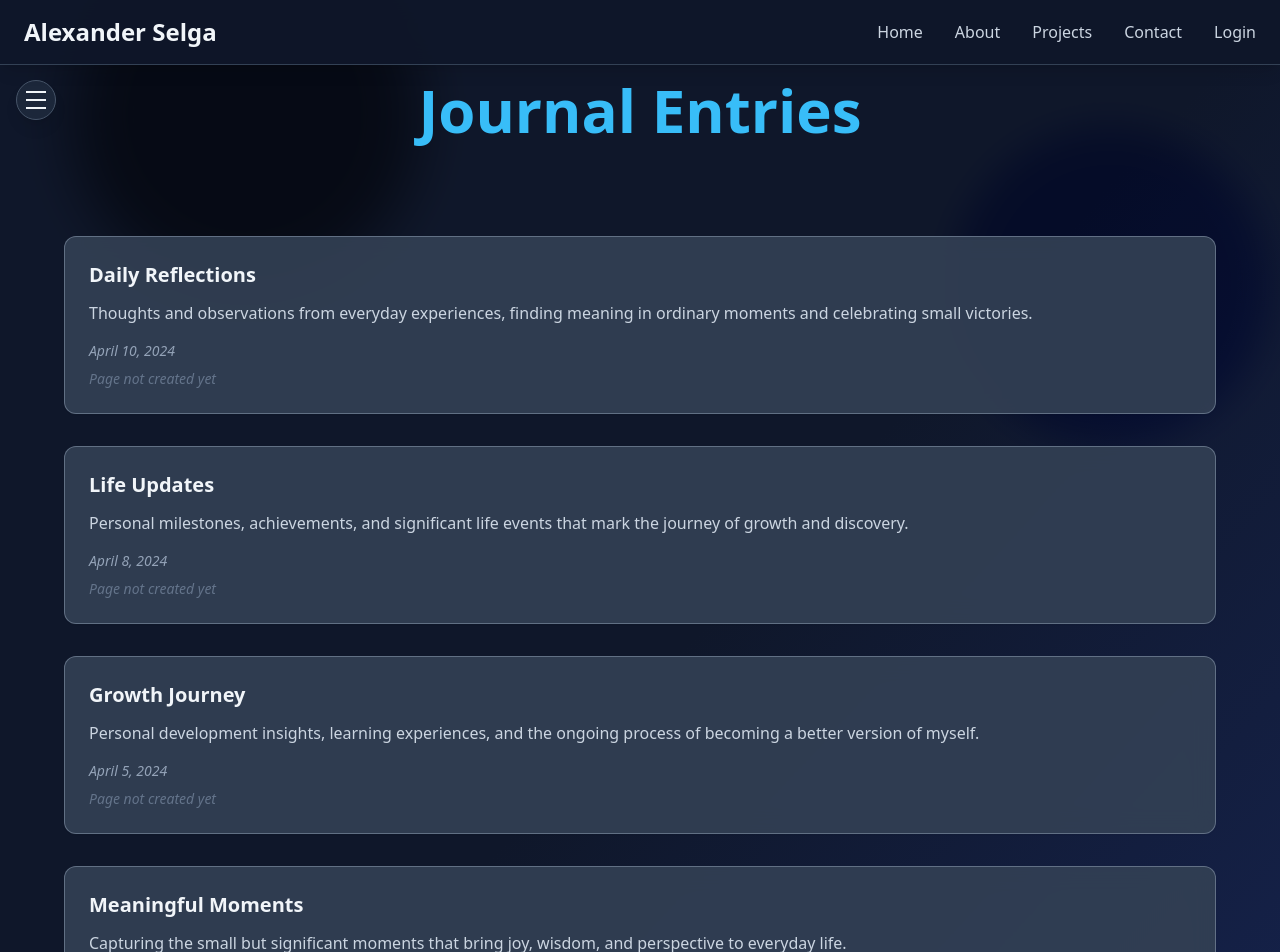
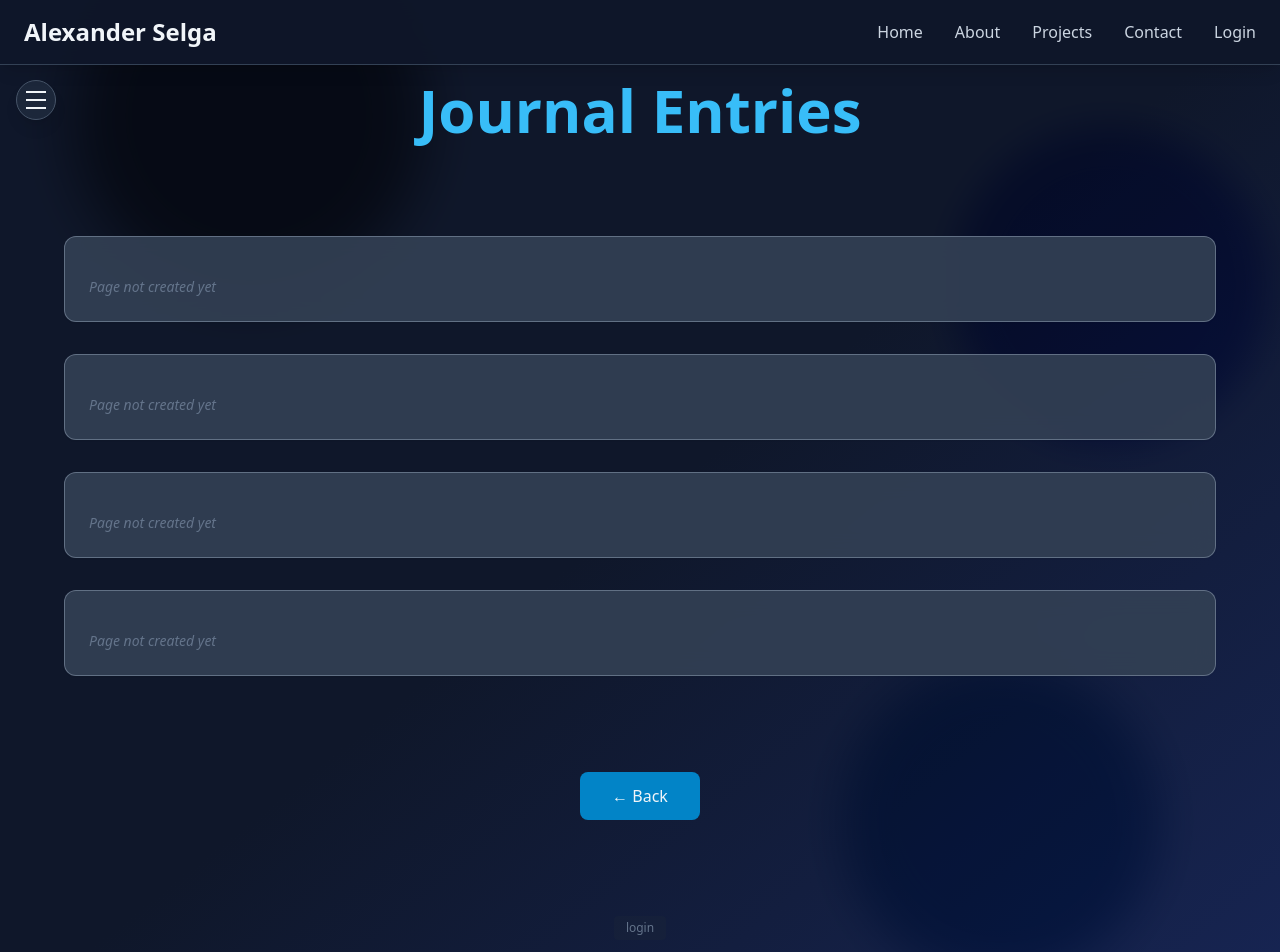
Before and after one commit to aselga96/portfolio-website, a React (Vite) app: page /journal-entries in a window 1280 px wide. Shown: the top 952 px of the page. Built offline with nearby package versions, Linux system fonts and the light colour scheme.

Commit message:
Make cards empty on Poems and JournalEntries pages - clear titles, descriptions, and dates

```diff
--- a/src/pages/JournalEntries.jsx
+++ b/src/pages/JournalEntries.jsx
@@ -11,38 +11,38 @@ export default function JournalEntries() {
   const [isEditing, setIsEditing] = useState(false)
   const navigate = useNavigate()
   const [journalData, setJournalData] = useState(() => {
-    // Load from localStorage or use default uncreated cards
+    // Load from localStorage or use default empty cards
     const savedData = localStorage.getItem('journalData')
     if (savedData) {
       return JSON.parse(savedData)
     }
     return [
       {
-        title: 'Daily Reflections',
-        description: 'Thoughts and observations from everyday experiences, finding meaning in ordinary moments and celebrating small victories.',
+        title: '',
+        description: '',
         link: null, // No individual page
-        date: 'April 10, 2024',
+        date: '',
         status: 'uncreated'
       },
       {
-        title: 'Life Updates',
-        description: 'Personal milestones, achievements, and significant life events that mark the journey of growth and discovery.',
+        title: '',
+        description: '',
         link: null, // No individual page
-        date: 'April 8, 2024',
+        date: '',
         status: 'uncreated'
       },
       {
-        title: 'Growth Journey',
-        description: 'Personal development insights, learning experiences, and the ongoing process of becoming a better version of myself.',
+        title: '',
+        description: '',
         link: null, // No individual page
-        date: 'April 5, 2024',
+        date: '',
         status: 'uncreated'
       },
       {
-        title: 'Meaningful Moments',
-        description: 'Capturing the small but significant moments that bring joy, wisdom, and perspective to everyday life.',
+        title: '',
+        description: '',
         link: null, // No individual page
-        date: 'April 3, 2024',
+        date: '',
         status: 'uncreated'
       }
     ]
--- a/src/pages/Poems.jsx
+++ b/src/pages/Poems.jsx
@@ -11,33 +11,33 @@ export default function Poems() {
   const [isEditing, setIsEditing] = useState(false)
   const navigate = useNavigate()
   const [poemsData, setPoemsData] = useState(() => {
-    // Load from localStorage or use default uncreated cards
+    // Load from localStorage or use default empty cards
     const savedData = localStorage.getItem('poemsData')
     if (savedData) {
       return JSON.parse(savedData)
     }
     return [
       {
-        title: 'Spiritual Reflections',
-        description: 'Finding faith in the storm, hearing divine whispers, building altars in ordinary places.',
+        title: '',
+        description: '',
         link: null, // No individual page
         status: 'uncreated'
       },
       {
-        title: 'Nature\'s Wisdom',
-        description: 'Forest patience, ocean changes, mountain strength through perseverance.',
+        title: '',
+        description: '',
         link: null, // No individual page
         status: 'uncreated'
       },
       {
-        title: 'Human Connection',
-        description: 'Coffee conversations, being truly seen, community garden bonds.',
+        title: '',
+        description: '',
         link: null, // No individual page
         status: 'uncreated'
       },
       {
-        title: 'Hope and Renewal',
-        description: 'Morning light after dark nights, spring\'s rebellion, flowers through concrete.',
+        title: '',
+        description: '',
         link: null, // No individual page
         status: 'uncreated'
       }
--- a/src/pages/Projects.jsx
+++ b/src/pages/Projects.jsx
@@ -13,6 +13,7 @@ export default function Projects() {
       </div>
 
       <div className="container mx-auto max-w-4xl relative z-10">
+        <DirectorySideBar />
         <div className="space-y-16 sm:space-y-20 lg:space-y-24">
           {/* Archive Section */}
           <h2 id="archive" className="text-2xl sm:text-3xl md:text-4xl lg:text-5xl font-bold text-slate-100 text-center mb-12 sm:mb-16 lg:mb-20">
```
